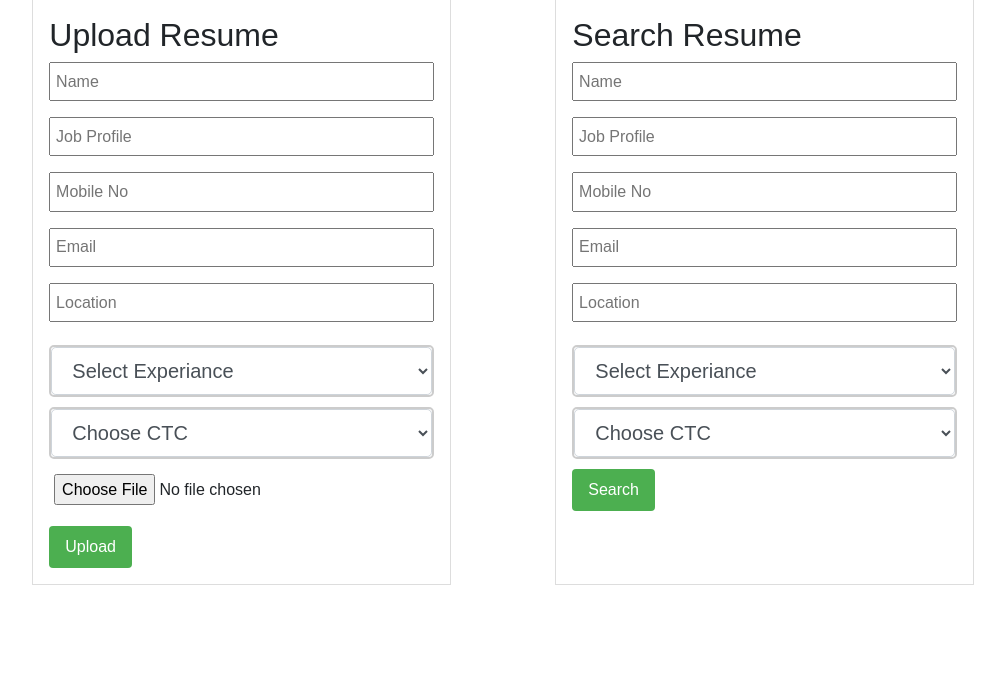
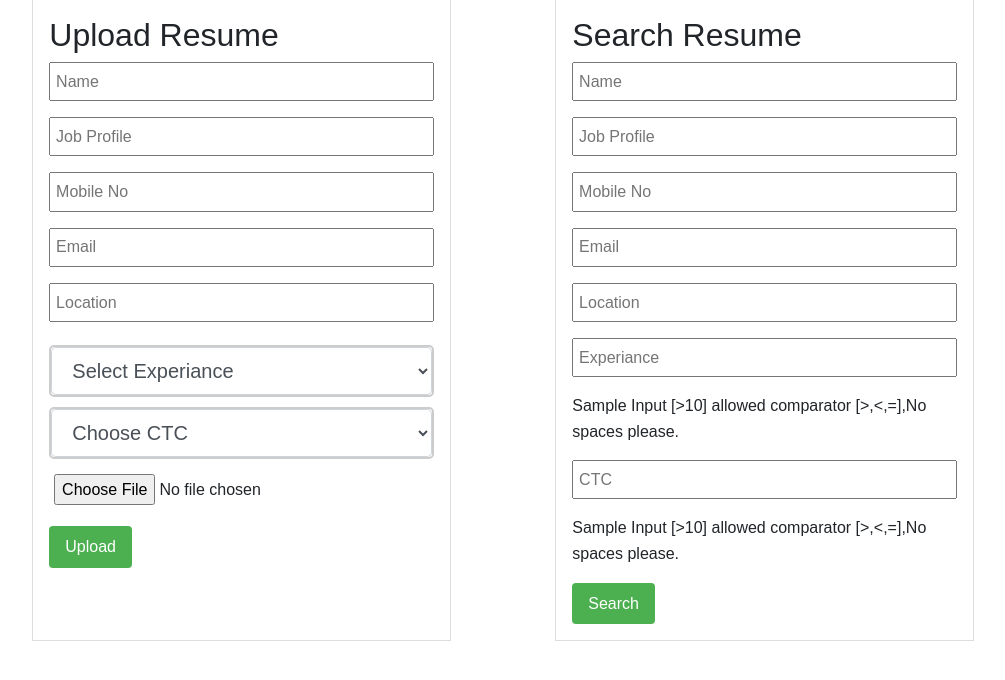
Before and after one commit to sudhakarsingh-sudhakar/kbroz_resume_uploder, a Flask app: template app/templates/homepage.html in a window 1280 px wide. Shown: the part 91-771 px from the top of the page, without its empty margins (137-1142 px from the left). Run offline with Flask 3, Linux system fonts and the light colour scheme; the template is opened without the code that fills it, so the values that code supplies are empty; parts of the project's set-up code (start-up, migrations or seed data) failed here and were passed over; some libraries are stand-ins or nearby versions.

Commit message:
Homepage search option change completed

```diff
--- a/app/templates/homepage.html
+++ b/app/templates/homepage.html
@@ -187,7 +187,11 @@
                 <input type="text" id="resume" name="contact" placeholder="Mobile No" >
                 <input type="text" id="resume" name="email" placeholder="Email" >
                 <input type="text" id="resume" name="location" placeholder="Location" >
-                <div class="form-group custom-dropdown">
+                <input type="text" id="resume" pattern="[><=]{1}[0-9]{0,2}" name="selectExperiance" placeholder="Experiance" [b]aria-describedby="username_hint"[/b]>
+                <p [b]id="username_hint"[/b]>Sample Input [>10] allowed comparator [>,<,=],No spaces please.</p>
+                <input type="text" id="resume" pattern="[><=]{1}[0-9]{0,2}" name="selectCTC" placeholder="CTC" [b]aria-describedby="username_hint"[/b]>
+                <p [b]id="username_hint"[/b]>Sample Input [>10] allowed comparator [>,<,=],No spaces please.</p>
+<!--                 <div class="form-group custom-dropdown">
                     <select class="form-control form-control-lg" id="resume" name="selectExperiance" required>
                         <option value="">Select Experiance</option>
                         <option value="exp1">Fresher </option>
@@ -211,7 +215,7 @@
                         <option value="CTC7">26+ Lakh</option>
 >>>>>>> Stashed changes
                     </select>
-                </div>
+                </div> -->
                 <button type="submit">Search</button>
             </form>
             {% if message %}
```
